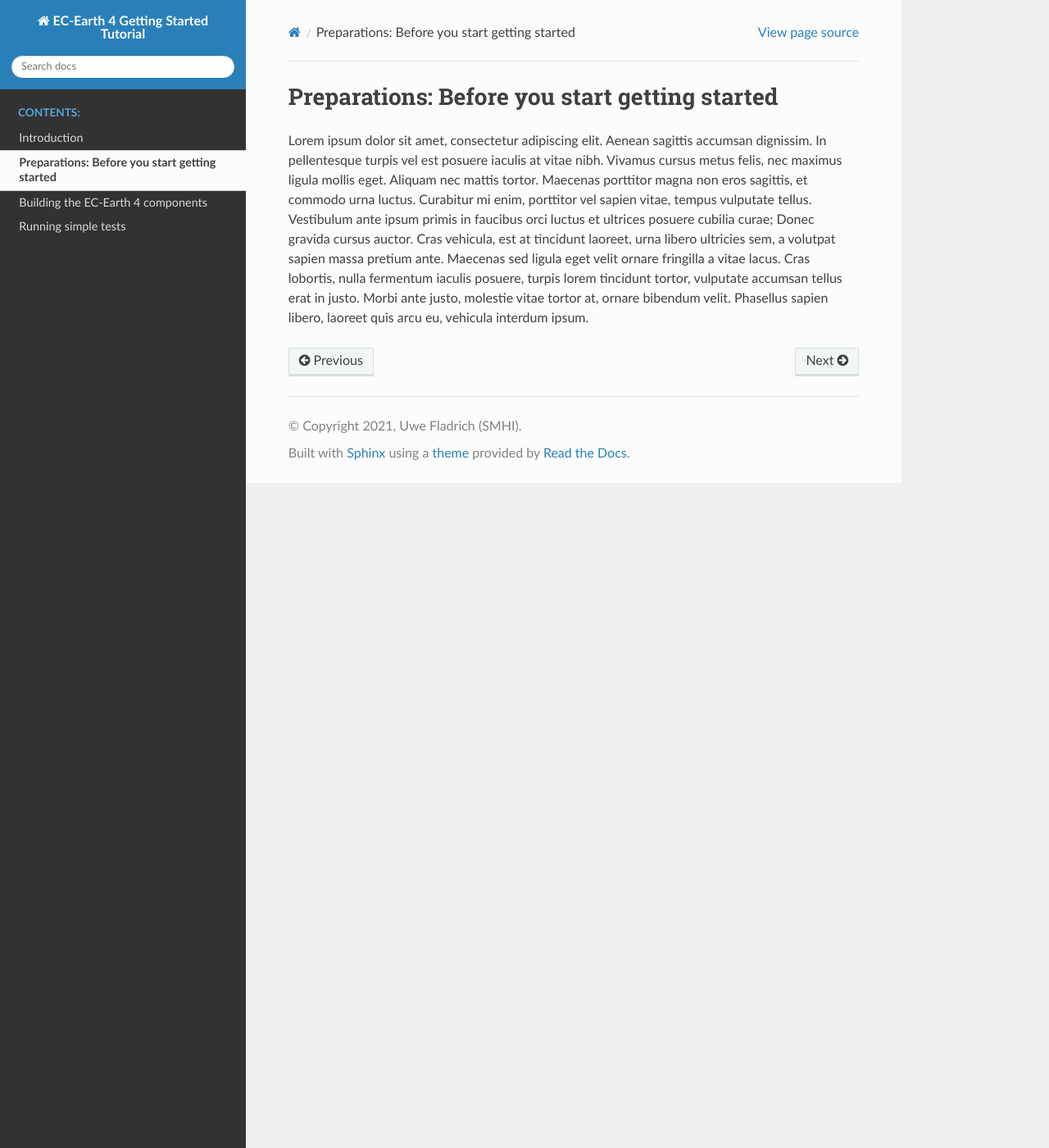
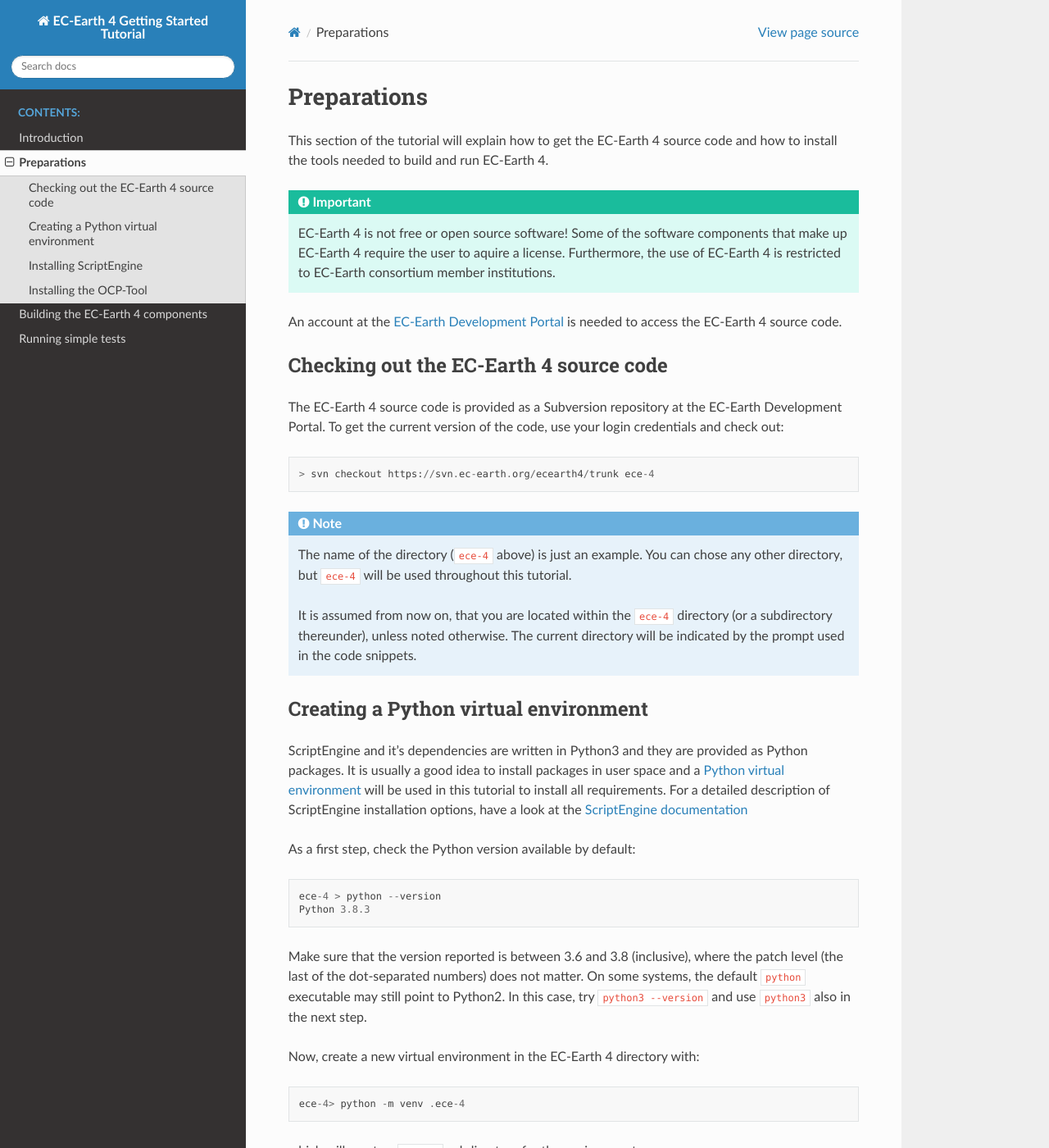
Before and after one commit to EC-Earth/ec-earth-4-tutorial, a Sphinx documentation site: the page built from source/preparations.rst, in a window 1280 px wide and 1400 px high. Shown: the whole window at 82% size. Built offline with Sphinx 7.4.7 and the Read the Docs theme 2.0.0, drawn with Linux system fonts in a browser that asks for light colours; some of the changed text lies outside the part shown.

```diff
--- a/source/preparations.rst
+++ b/source/preparations.rst
@@ -1,16 +1,130 @@
-Preparations: Before you start getting started
-==============================================
+Preparations
+============
 
-Lorem ipsum dolor sit amet, consectetur adipiscing elit. Aenean sagittis
-accumsan dignissim. In pellentesque turpis vel est posuere iaculis at vitae
-nibh. Vivamus cursus metus felis, nec maximus ligula mollis eget. Aliquam
-nec mattis tortor. Maecenas porttitor magna non eros sagittis, et commodo
-urna luctus. Curabitur mi enim, porttitor vel sapien vitae, tempus vulputate
-tellus. Vestibulum ante ipsum primis in faucibus orci luctus et ultrices
-posuere cubilia curae; Donec gravida cursus auctor. Cras vehicula, est at
-tincidunt laoreet, urna libero ultricies sem, a volutpat sapien massa
-pretium ante. Maecenas sed ligula eget velit ornare fringilla a vitae lacus.
-Cras lobortis, nulla fermentum iaculis posuere, turpis lorem tincidunt
-tortor, vulputate accumsan tellus erat in justo. Morbi ante justo, molestie
-vitae tortor at, ornare bibendum velit. Phasellus sapien libero, laoreet
-quis arcu eu, vehicula interdum ipsum.
+This section of the tutorial will explain how to get the |ece4| source code
+and how to install the tools needed to build and run |ece4|.
+
+.. important::
+
+    |ece4| is not free or open source software! Some of the software
+    components that make up |ece4| require the user to aquire a license.
+    Furthermore, the use of |ece4| is restricted to EC-Earth consortium
+    member institutions.
+
+An account at the `EC-Earth Development Portal <https://dev.ec-earth.org>`_
+is needed to access the |ece4| source code.
+
+Checking out the EC-Earth 4 source code
+---------------------------------------
+
+The |ece4| source code is provided as a Subversion repository at the EC-Earth
+Development Portal. To get the current version of the code, use your login
+credentials and check out::
+
+    > svn checkout https://svn.ec-earth.org/ecearth4/trunk ece-4
+
+.. note::
+
+    The name of the directory (:file:`ece-4` above) is just an example. You
+    can chose any other directory, but :file:`ece-4` will be used throughout
+    this tutorial.
+
+    It is assumed from now on, that you are located within the :file:`ece-4`
+    directory (or a subdirectory thereunder), unless noted otherwise.
+    The current directory will be indicated by the prompt used in the code
+    snippets.
+
+
+Creating a Python virtual environment
+-------------------------------------
+
+ScriptEngine and it's dependencies are written in Python3 and they are
+provided as Python packages. It is usually a good idea to install packages in
+user space and a `Python virtual environment
+<https://docs.python.org/3/tutorial/venv.html>`_ will be used in this
+tutorial to install all requirements. For a detailed description of
+ScriptEngine installation options, have a look at the `ScriptEngine
+documentation
+<https://scriptengine.readthedocs.io/en/latest/installation.html>`_
+
+As a first step, check the Python version available by default::
+
+    ece-4 > python --version
+    Python 3.8.3
+
+Make sure that the version reported is between 3.6 and 3.8 (inclusive), where
+the patch level (the last of the dot-separated numbers) does not matter. On
+some systems, the default ``python`` executable may still point to Python2.
+In this case, try ``python3 --version`` and use ``python3`` also in the next
+step.
+
+Now, create a new virtual environment in the |ece4| directory with::
+
+    ece-4> python -m venv .ece-4
+
+which will create a :file:`.ece-4` subdirectory for the environment.
+
+.. note::
+
+    Again, the name of the directory for the virtual environment
+    (:file:`.ece-4`) is an example and any other name may be chosen.
+    In the example above, a hidded directory (the name starting with a dot)
+    is used in order to keep the |ece4| source and runtime directory clean.
+
+The virtual Python environment is only *created* once, but it has to be
+*activated* each time it is to be used, and also for each shell it is to be
+used in. Activating the virtual environment is done by sourcing the
+:file:`activate` script in the environment directory::
+
+    ece-4> source .ece-4/bin/activate
+
+after which, the prompt should change to show the activation status::
+
+    (.ece-4) ece-4>
+
+This prompt will be used in the examples of this tutorial, to keep reminding
+that the environment must be activated.
+
+.. hint::
+
+    It may be convenient to create a symbolic link with ``ln -s
+    .ece-4/bin/activate``, after which the environment can be activated by
+    ``. activate`` in the :file:`ece-4` directory.
+
+It is always a good ide to upgrade the Python package manager, :file:`pip`,
+in a new virtual environment::
+
+    (.ece-4) ece-4> pip install -U pip
+
+after which the environment is ready for the installation of ScriptEngine.
+
+
+Installing ScriptEngine
+-----------------------
+
+Since ScriptEngine is provided as a package at `PyPi <https://pypi.org>`_, it
+can easily be installed with :file:`pip`::
+
+    (.ece-4) ece-4> pip install scriptengine
+
+Some of the runtime scripts use a particular ScriptEngine task package, so it
+is best installed right away::
+
+    (.ece-4) ece-4> pip install scriptengine-tasks-hpc
+
+This completes the ScriptEngine installation. It can be tested with::
+
+    (.ece-4) ece-4> se --version
+    0.8.2
+
+(Note that the version can differ, but it should not be lower than 0.8.2)
+
+
+Installing the OCP-Tool
+-----------------------
+
+Download and install the OCP-Tool in the EC-Earth 4 virtual environment::
+
+    (.ece-4) > git clone htpps://github.com/uwefladrich/ocp-tool
+    (.ece-4) > cd ocp-tool
+    (.ece-4) ocp-tool> pip install -e .
```
Also changed, not shown: source/introduction.rst (+40 -13 lines).
